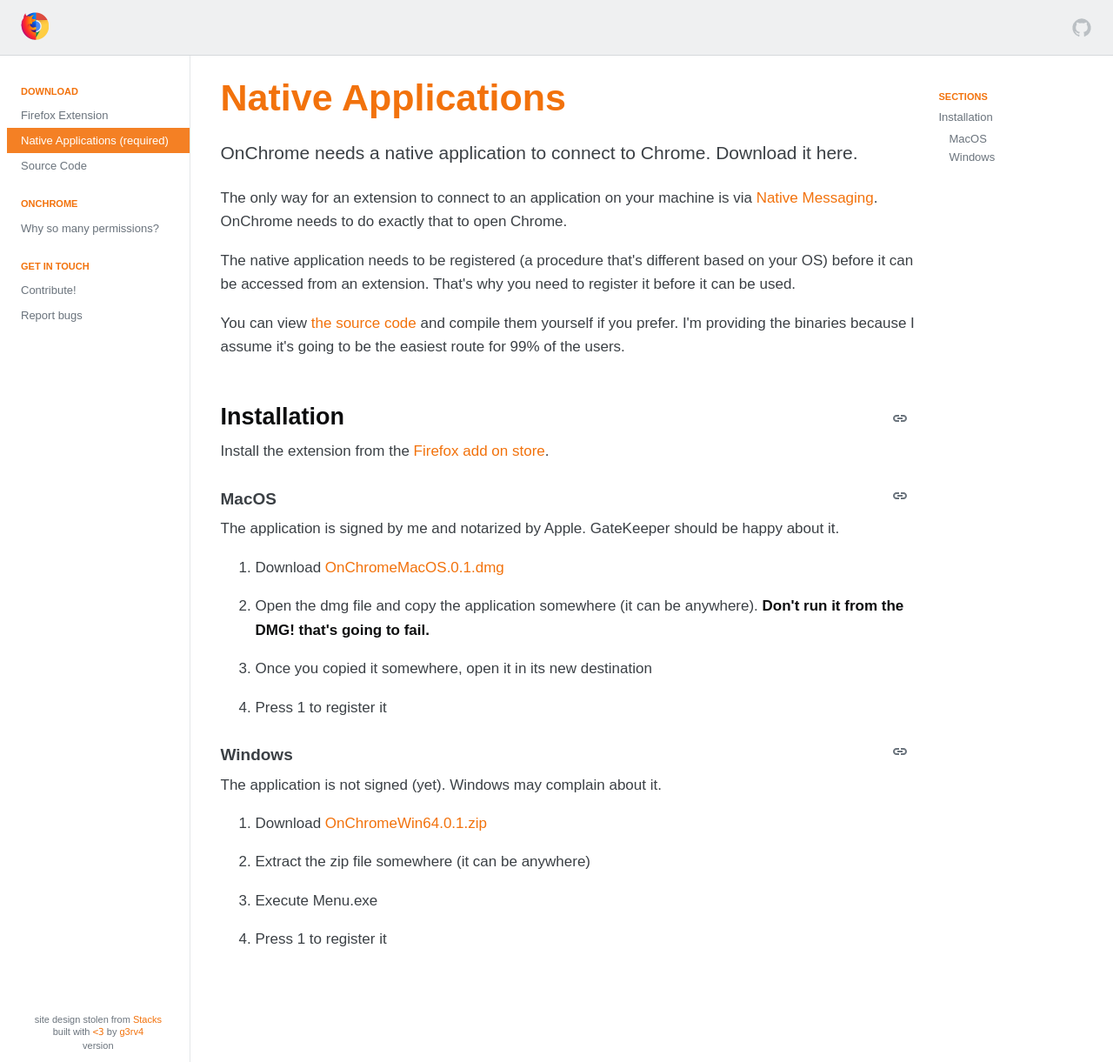
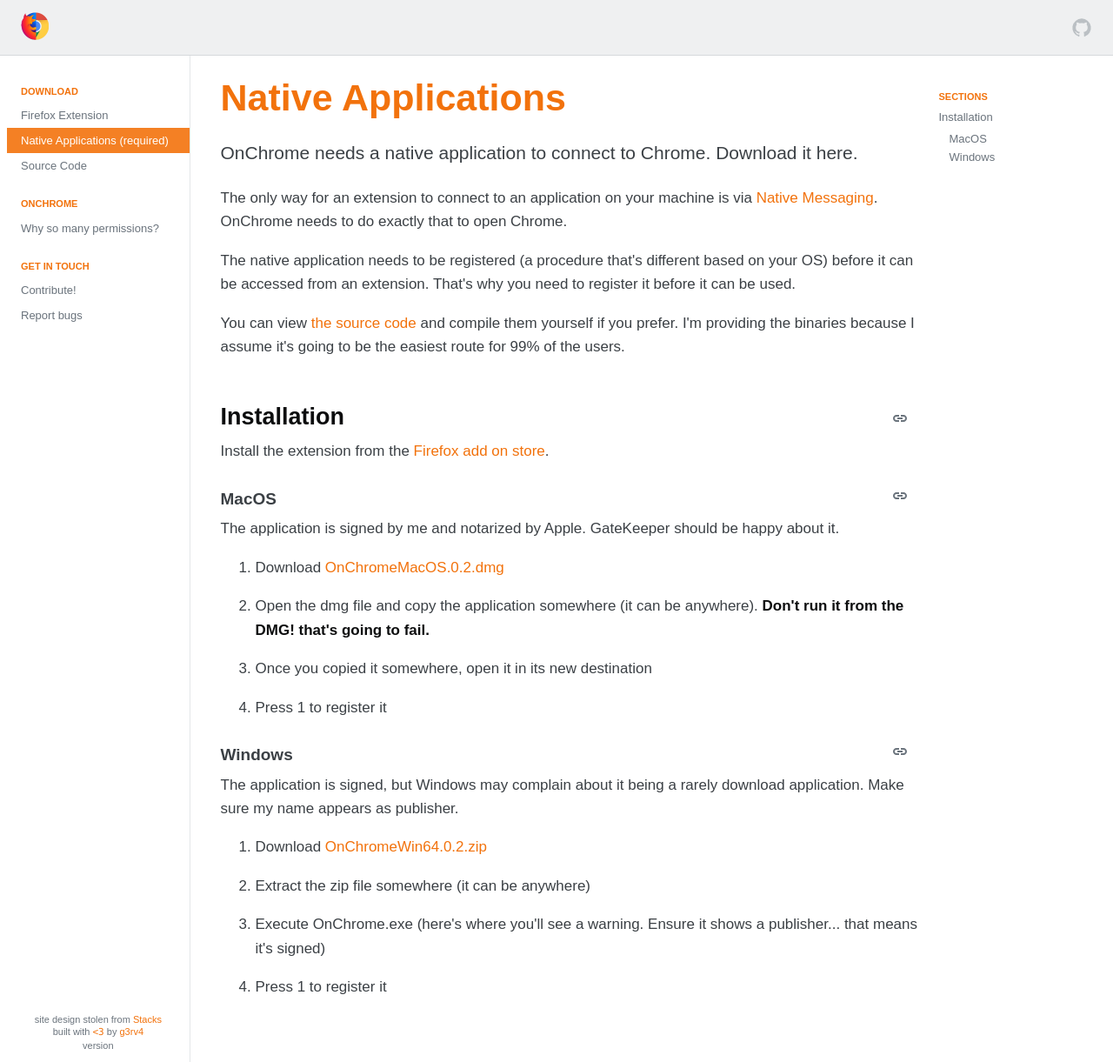
Before and after one commit to g3rv4/onchro.me, a Jekyll site: the page built from native-applications.html, in a window 1280 px wide and 1221 px high. Shown: the whole window at 87% size. Built offline with Jekyll 4.4.1, drawn with Linux system fonts in a browser that asks for light colours.

Commit message:
Ship v0.2 of the native applications

```diff
--- a/native-applications.html
+++ b/native-applications.html
@@ -17,17 +17,17 @@
     {% header h3 | MacOS %}
     <p class="stacks-copy">The application is signed by me and notarized by Apple. GateKeeper should be happy about it.</p>
     <ol>
-        <li class="stacks-copy">Download <a href="/assets/app/OnChromeMacOS.0.1.dmg" class="js-anchor">OnChromeMacOS.0.1.dmg</a></li>
+        <li class="stacks-copy">Download <a href="/assets/app/OnChromeMacOS.0.2.dmg" class="js-anchor">OnChromeMacOS.0.2.dmg</a></li>
         <li class="stacks-copy">Open the dmg file and copy the application somewhere (it can be anywhere). <strong>Don't run it from the DMG! that's going to fail.</strong></li>
         <li class="stacks-copy">Once you copied it somewhere, open it in its new destination</li>
         <li class="stacks-copy">Press 1 to register it</li>
     </ol>
     {% header h3 | Windows %}
-    <p class="stacks-copy">The application is not signed (yet). Windows may complain about it.</p>
+    <p class="stacks-copy">The application is signed, but Windows may complain about it being a rarely download application. Make sure my name appears as publisher.</p>
     <ol>
-        <li class="stacks-copy">Download <a href="/assets/app/OnChromeWin64.0.1.zip" class="js-anchor">OnChromeWin64.0.1.zip</a></li>
+        <li class="stacks-copy">Download <a href="/assets/app/OnChromeWin64.0.2.zip" class="js-anchor">OnChromeWin64.0.2.zip</a></li>
         <li class="stacks-copy">Extract the zip file somewhere (it can be anywhere)</li>
-        <li class="stacks-copy">Execute Menu.exe</li>
+        <li class="stacks-copy">Execute OnChrome.exe (here's where you'll see a warning. Ensure it shows a publisher... that means it's signed)</li>
         <li class="stacks-copy">Press 1 to register it</li>
     </ol>
 </section>
```
Also changed, not shown: 2 other files.
